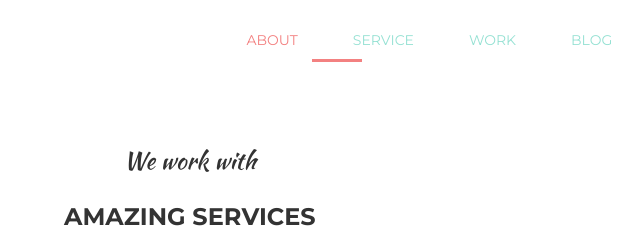
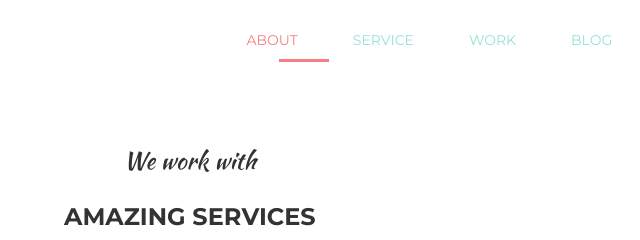
Before and after one commit to Nikindor/positioning, a plain HTML site: page index.html in a window 1280 px wide. Shown: the top 240 px of the page, 450-1090 px from the left. Drawn offline with Linux system fonts and the light colour scheme.

Commit message:
Update style.css

```diff
--- a/css/style.css
+++ b/css/style.css
@@ -42,7 +42,7 @@ header ul li {
     width: 50px;
     height: 3px;
     background: #F38181;
-    margin-left: 633px;
+    margin-left: 600px;
     margin-top: 10px;
 }
 .info-block {
```
